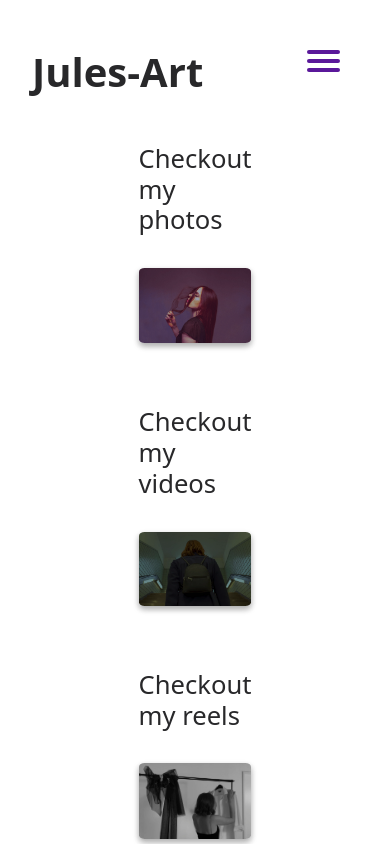
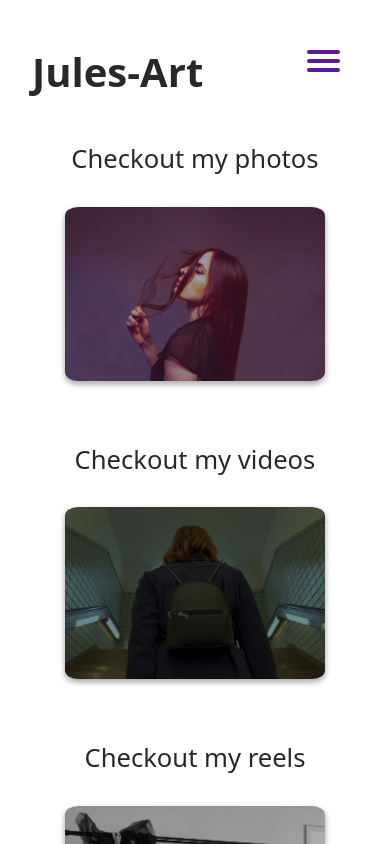
Before and after one commit to Jakub-Pinkowski/Jules-Art, a Vue app: page / in a window 390 px wide. Shown: the top 844 px of the page. Built offline with nearby package versions, Linux system fonts and the light colour scheme.

Commit message:
Fixed styling

```diff
--- a/src/components/ContactForm.vue
+++ b/src/components/ContactForm.vue
@@ -58,6 +58,7 @@ const email = ref('')
 const message = ref('')
 
 const submitForm = async () => {
+
     const formData = new FormData()
 
     const url = 'https://formspree.io/f/xgejepyk'
--- a/src/views/HomeView.vue
+++ b/src/views/HomeView.vue
@@ -65,7 +65,7 @@ const views = viewStore.views
 /* Mobile */
 
 @media screen and (max-width: 768px) {
-    #choice-container {
+    .choice-container {
         flex-direction: column !important;
         justify-content: center;
         align-items: center;
```
